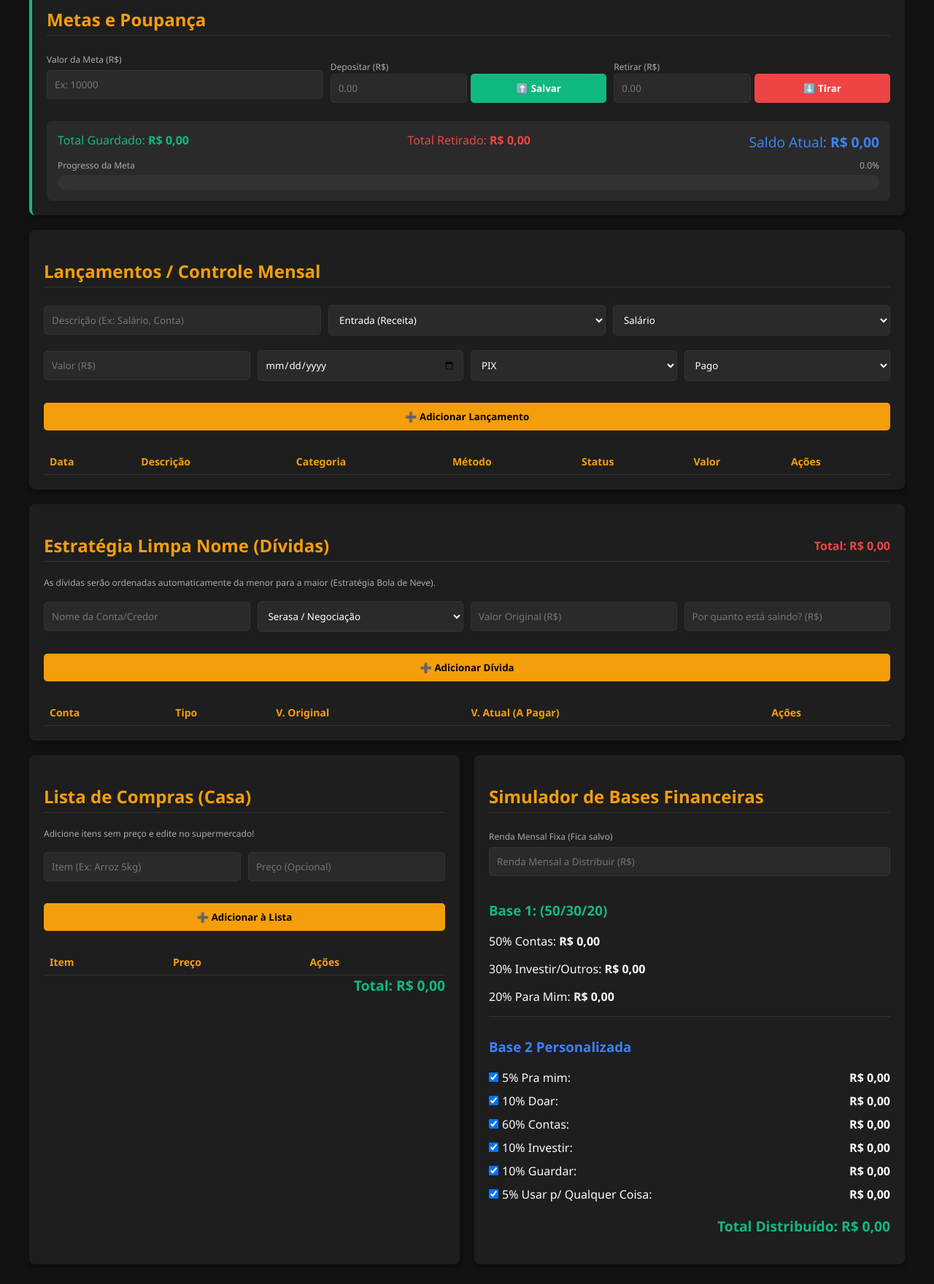
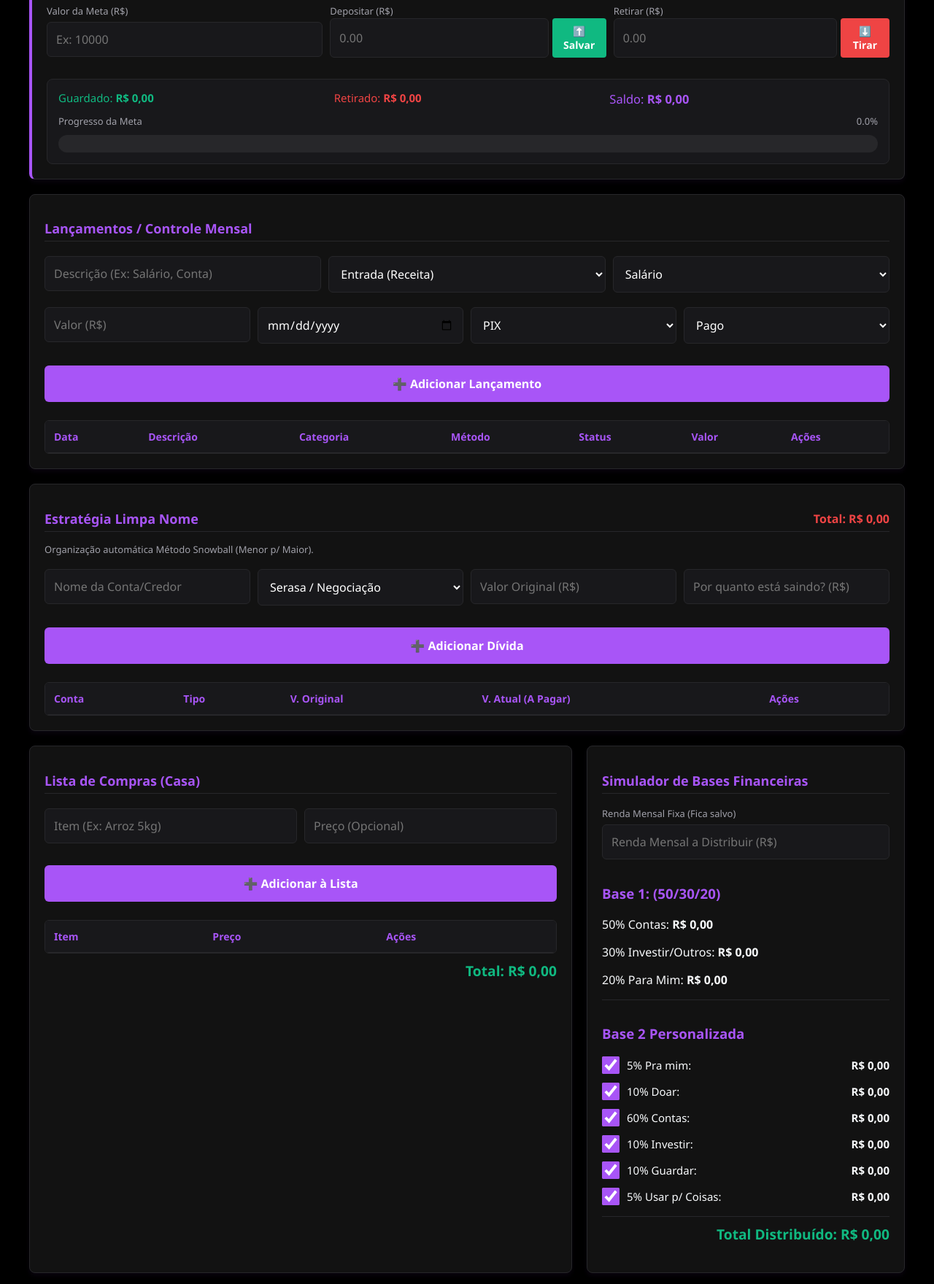
Before and after one commit to gorillazburguerofc/financeiro, a plain HTML site: page index.html in a window 1280 px wide. Shown: the part 588-2348 px from the top of the page at 73% size. Drawn offline with nearby package versions, Linux system fonts and the light colour scheme.

Commit message:
Update index.html

```diff
--- a/index.html
+++ b/index.html
@@ -2,66 +2,74 @@
 <html lang="pt-BR">
 <head>
     <meta charset="UTF-8">
-    <meta name="viewport" content="width=device-width, initial-scale=1.0">
+    <meta name="viewport" content="width=device-width, initial-scale=1.0, maximum-scale=1.0, user-scalable=no">
     <title>Gorillas Financeiro - Sala de Guerra</title>
     <script src="https://cdn.jsdelivr.net/npm/chart.js"></script>
     <style>
         :root {
-            --primary: #f59e0b;
-            --bg-dark: #121212;
-            --bg-card: #1e1e1e;
+            /* Nova Paleta Preto e Roxo */
+            --primary: #a855f7; /* Roxo vibrante */
+            --primary-hover: #9333ea;
+            --bg-dark: #000000; /* Fundo Preto */
+            --bg-card: #121212; /* Fundo dos cartões um pouco mais claro que o preto */
             --text-light: #f8fafc;
             --danger: #ef4444;
             --success: #10b981;
             --info: #3b82f6;
-            --border: #333;
+            --border: #27272a;
         }
         * { box-sizing: border-box; font-family: 'Segoe UI', Tahoma, Geneva, Verdana, sans-serif; }
-        body { background-color: var(--bg-dark); color: var(--text-light); margin: 0; padding: 20px; }
+        body { background-color: var(--bg-dark); color: var(--text-light); margin: 0; padding: 15px; }
 
-        header { text-align: center; margin-bottom: 30px; border-bottom: 2px solid var(--primary); padding-bottom: 10px; }
-        h1 { margin: 0; color: var(--primary); outline: none; padding: 5px; border-radius: 5px; transition: 0.3s; }
-        h1:hover, h1:focus { background: #2a2a2a; border: 1px dashed var(--primary); }
-        h2 { border-bottom: 1px solid var(--border); padding-bottom: 5px; color: var(--primary); display: flex; justify-content: space-between; align-items: center;}
+        header { text-align: center; margin-bottom: 25px; border-bottom: 2px solid var(--primary); padding-bottom: 10px; }
+        h1 { margin: 0; color: var(--primary); outline: none; padding: 5px; border-radius: 5px; transition: 0.3s; font-size: 24px; line-height: 1.2; }
+        h1:hover, h1:focus { background: #1a1a1a; border: 1px dashed var(--primary); }
+        h2 { border-bottom: 1px solid var(--border); padding-bottom: 5px; color: var(--primary); display: flex; justify-content: space-between; align-items: center; font-size: 18px; flex-wrap: wrap; gap: 10px;}
 
+        /* Ajuste de Grid para Celular e Desktop */
         .container { max-width: 1200px; margin: 0 auto; display: grid; gap: 20px; grid-template-columns: 1fr; }
-        @media (min-width: 768px) { .container { grid-template-columns: 1fr 1fr; } }
+        @media (min-width: 992px) { .container { grid-template-columns: 1fr 1fr; } }
 
-        .card { background: var(--bg-card); padding: 20px; border-radius: 8px; box-shadow: 0 4px 6px rgba(0,0,0,0.3); }
+        .card { background: var(--bg-card); padding: 20px; border-radius: 8px; border: 1px solid var(--border); box-shadow: 0 4px 6px rgba(168, 85, 247, 0.05); }
         .full-width { grid-column: 1 / -1; }
 
-        input, select, button { width: 100%; padding: 10px; margin: 5px 0 15px; border-radius: 5px; border: 1px solid var(--border); background: #2a2a2a; color: white; }
-        input[type="checkbox"] { width: auto; margin: 0; }
+        /* Font-size 16px evita o zoom automático no celular */
+        input, select, button { width: 100%; padding: 12px; margin: 5px 0 15px; border-radius: 6px; border: 1px solid var(--border); background: #18181b; color: white; font-size: 16px; }
+        input[type="checkbox"] { width: 24px; height: 24px; margin: 0; accent-color: var(--primary); }
 
-        button { background: var(--primary); color: #000; font-weight: bold; cursor: pointer; border: none; transition: 0.3s; }
-        button:hover { filter: brightness(1.1); }
+        button { background: var(--primary); color: #fff; font-weight: bold; cursor: pointer; border: none; transition: 0.3s; padding: 14px; font-size: 16px; }
+        button:hover { background: var(--primary-hover); }
 
-        .btn-small { width: auto; padding: 5px 10px; margin: 2px; font-size: 12px; }
+        .btn-small { width: auto; padding: 8px 12px; margin: 2px; font-size: 14px; border-radius: 4px; }
         .btn-clone { background: var(--info); color: white; }
         .btn-edit { background: var(--primary); color: white; }
         .btn-del { background: var(--danger); color: white; }
         .btn-cancel { background: var(--danger); color: white; display: none; }
 
-        table { width: 100%; border-collapse: collapse; margin-top: 10px; font-size: 14px; }
-        th, td { text-align: left; padding: 8px; border-bottom: 1px solid var(--border); }
-        th { color: var(--primary); }
+        /* Tabelas Responsivas com rolagem horizontal */
+        .table-responsive { width: 100%; overflow-x: auto; margin-top: 10px; border-radius: 6px; border: 1px solid var(--border); }
+        table { width: 100%; border-collapse: collapse; min-width: 700px; font-size: 14px; }
+        th, td { text-align: left; padding: 12px; border-bottom: 1px solid var(--border); }
+        th { color: var(--primary); background: #18181b; white-space: nowrap; }
+        td { background: var(--bg-card); }
 
-        .flex-row { display: flex; gap: 10px; align-items: center; flex-wrap: wrap; }
-        .flex-row > * { flex: 1; min-width: 150px; }
+        /* Ajuste dos Flex-rows para quebrar linha em telas pequenas */
+        .flex-row { display: flex; gap: 10px; align-items: flex-start; flex-wrap: wrap; }
+        .flex-row > * { flex: 1; min-width: 100%; }
+        @media (min-width: 600px) { .flex-row > * { min-width: 150px; } }
 
-        .total-box { font-size: 1.2em; font-weight: bold; text-align: right; color: var(--success); }
-        .checkbox-group { display: flex; align-items: center; gap: 5px; margin-bottom: 10px; }
+        .total-box { font-size: 1.2em; font-weight: bold; text-align: right; color: var(--success); padding-top: 10px; }
+        .checkbox-group { display: flex; align-items: center; gap: 10px; margin-bottom: 12px; font-size: 15px; }
 
-        .progress-bar { background: #333; width: 100%; height: 20px; border-radius: 10px; overflow: hidden; margin-top: 5px; }
-        .progress-fill { background: var(--success); width: 0%; height: 100%; transition: width 0.5s; text-align: center; font-size: 12px; line-height: 20px; color: #000; font-weight: bold; }
+        .progress-bar { background: #27272a; width: 100%; height: 24px; border-radius: 12px; overflow: hidden; margin-top: 10px; }
+        .progress-fill { background: var(--primary); width: 0%; height: 100%; transition: width 0.5s; text-align: center; font-size: 13px; line-height: 24px; color: #fff; font-weight: bold; }
     </style>
 </head>
 <body>
 
 <header>
-    <!-- Título Editável -->
     <h1 contenteditable="true" id="tituloApp" onblur="salvarTitulo()">🦍 Gorillas - Gestão Financeira Pessoal</h1>
-    <p>Sua rota de fuga e construção de império.</p>
+    <p style="color: #a1a1aa; font-size: 14px;">Sua rota de fuga e construção de império.</p>
 </header>
 
 <div class="container">
@@ -75,36 +83,36 @@
     </div>
 
     <!-- POUPANÇA E METAS -->
-    <div class="card full-width" style="border-left: 4px solid var(--success);">
+    <div class="card full-width" style="border-left: 4px solid var(--primary);">
         <h2>Metas e Poupança</h2>
         <div class="flex-row">
             <div>
-                <label style="font-size: 12px; color: #aaa;">Valor da Meta (R$)</label>
+                <label style="font-size: 13px; color: #a1a1aa;">Valor da Meta (R$)</label>
                 <input type="number" id="metaTotal" placeholder="Ex: 10000" oninput="atualizarMetas()">
             </div>
             <div>
-                <label style="font-size: 12px; color: #aaa;">Depositar (R$)</label>
+                <label style="font-size: 13px; color: #a1a1aa;">Depositar (R$)</label>
                 <div style="display:flex; gap:5px;">
                     <input type="number" id="valorDeposito" placeholder="0.00" style="margin:0;">
-                    <button style="margin:0; background: var(--success); color: white;" onclick="movimentarPoupanca('deposito')">⬆️ Salvar</button>
+                    <button class="btn-small" style="margin:0; background: var(--success);" onclick="movimentarPoupanca('deposito')">⬆️ Salvar</button>
                 </div>
             </div>
             <div>
-                <label style="font-size: 12px; color: #aaa;">Retirar (R$)</label>
+                <label style="font-size: 13px; color: #a1a1aa;">Retirar (R$)</label>
                 <div style="display:flex; gap:5px;">
                     <input type="number" id="valorRetirada" placeholder="0.00" style="margin:0;">
-                    <button style="margin:0; background: var(--danger); color: white;" onclick="movimentarPoupanca('retirada')">⬇️ Tirar</button>
+                    <button class="btn-small" style="margin:0; background: var(--danger);" onclick="movimentarPoupanca('retirada')">⬇️ Tirar</button>
                 </div>
             </div>
         </div>
 
-        <div style="margin-top: 15px; background: #2a2a2a; padding: 15px; border-radius: 8px;">
-            <div style="display: flex; justify-content: space-between; margin-bottom: 10px;">
-                <span style="color: var(--success);">Total Guardado: <strong id="lblDepositado">R$ 0,00</strong></span>
-                <span style="color: var(--danger);">Total Retirado: <strong id="lblRetirado">R$ 0,00</strong></span>
-                <span style="font-size: 1.2em; color: var(--info);">Saldo Atual: <strong id="lblSaldoPoupanca">R$ 0,00</strong></span>
+        <div style="margin-top: 15px; background: #18181b; padding: 15px; border-radius: 8px; border: 1px solid var(--border);">
+            <div class="flex-row" style="justify-content: space-between; margin-bottom: 10px; font-size: 15px;">
+                <span style="color: var(--success); min-width: auto;">Guardado: <strong id="lblDepositado">R$ 0,00</strong></span>
+                <span style="color: var(--danger); min-width: auto;">Retirado: <strong id="lblRetirado">R$ 0,00</strong></span>
+                <span style="font-size: 1.1em; color: var(--primary); min-width: auto;">Saldo: <strong id="lblSaldoPoupanca">R$ 0,00</strong></span>
             </div>
-            <div style="display: flex; justify-content: space-between; font-size: 12px; color: #aaa;">
+            <div style="display: flex; justify-content: space-between; font-size: 13px; color: #a1a1aa;">
                 <span>Progresso da Meta</span>
                 <span id="lblPorcentagemMeta">0%</span>
             </div>
@@ -153,6 +161,7 @@
             <button id="btn-cancel-lanc" class="btn-cancel" onclick="cancelarEdicao('lancamento')">Cancelar Edição</button>
         </div>
 
+        <div class="table-responsive">
             <table id="tabelaLancamentos">
                 <thead>
                     <tr><th>Data</th><th>Descrição</th><th>Categoria</th><th>Método</th><th>Status</th><th>Valor</th><th>Ações</th></tr>
@@ -160,14 +169,15 @@
                 <tbody></tbody>
             </table>
         </div>
+    </div>
 
     <!-- DÍVIDAS E CONTAS -->
     <div class="card full-width">
         <h2>
-            Estratégia Limpa Nome (Dívidas)
+            Estratégia Limpa Nome
             <span id="lblTotalDividas" style="color: var(--danger); font-size: 16px;">Total: R$ 0,00</span>
         </h2>
-        <p style="font-size: 12px; color: #aaa;">As dívidas serão ordenadas automaticamente da menor para a maior (Estratégia Bola de Neve).</p>
+        <p style="font-size: 13px; color: #a1a1aa;">Organização automática Método Snowball (Menor p/ Maior).</p>
         <div class="flex-row">
             <input type="text" id="divNome" placeholder="Nome da Conta/Credor">
             <select id="divTipo">
@@ -184,6 +194,7 @@
             <button id="btn-cancel-div" class="btn-cancel" onclick="cancelarEdicao('divida')">Cancelar Edição</button>
         </div>
 
+        <div class="table-responsive">
             <table id="tabelaDividas">
                 <thead>
                     <tr><th>Conta</th><th>Tipo</th><th>V. Original</th><th>V. Atual (A Pagar)</th><th>Ações</th></tr>
@@ -191,11 +202,11 @@
                 <tbody></tbody>
             </table>
         </div>
+    </div>
 
     <!-- LISTA DE COMPRAS -->
     <div class="card">
         <h2>Lista de Compras (Casa)</h2>
-        <p style="font-size: 12px; color: #aaa;">Adicione itens sem preço e edite no supermercado!</p>
         <div class="flex-row">
             <input type="text" id="compraItem" placeholder="Item (Ex: Arroz 5kg)">
             <input type="number" id="compraValor" placeholder="Preço (Opcional)">
@@ -205,35 +216,37 @@
             <button id="btn-cancel-compra" class="btn-cancel" onclick="cancelarEdicao('compra')">Cancelar</button>
         </div>
 
+        <div class="table-responsive">
             <table id="tabelaCompras">
                 <thead><tr><th>Item</th><th>Preço</th><th>Ações</th></tr></thead>
                 <tbody></tbody>
             </table>
+        </div>
         <div class="total-box" id="totalCompras">Total: R$ 0,00</div>
     </div>
 
     <!-- BASES FINANCEIRAS -->
     <div class="card">
         <h2>Simulador de Bases Financeiras</h2>
-        <label style="font-size: 12px; color: #aaa;">Renda Mensal Fixa (Fica salvo)</label>
+        <label style="font-size: 13px; color: #a1a1aa;">Renda Mensal Fixa (Fica salvo)</label>
         <input type="number" id="baseRenda" placeholder="Renda Mensal a Distribuir (R$)" oninput="salvarRendaBase()">
 
         <div style="margin-top: 15px;">
-            <h3 style="color: #10b981;">Base 1: (50/30/20)</h3>
+            <h3 style="color: var(--primary);">Base 1: (50/30/20)</h3>
             <p>50% Contas: <strong id="b1Contas">R$ 0,00</strong></p>
             <p>30% Investir/Outros: <strong id="b1Invest">R$ 0,00</strong></p>
             <p>20% Para Mim: <strong id="b1Mim">R$ 0,00</strong></p>
         </div>
 
-        <div style="margin-top: 15px; border-top: 1px solid var(--border); padding-top: 10px;">
-            <h3 style="color: var(--info);">Base 2 Personalizada</h3>
-            <div class="checkbox-group"><input type="checkbox" id="chkMim" checked onchange="calcularBases()"> 5% Pra mim: <strong id="b2Mim" style="margin-left:auto;">R$ 0,00</strong></div>
-            <div class="checkbox-group"><input type="checkbox" id="chkDoar" checked onchange="calcularBases()"> 10% Doar: <strong id="b2Doar" style="margin-left:auto;">R$ 0,00</strong></div>
-            <div class="checkbox-group"><input type="checkbox" id="chkContas" checked onchange="calcularBases()"> 60% Contas: <strong id="b2Contas" style="margin-left:auto;">R$ 0,00</strong></div>
-            <div class="checkbox-group"><input type="checkbox" id="chkInvest" checked onchange="calcularBases()"> 10% Investir: <strong id="b2Invest" style="margin-left:auto;">R$ 0,00</strong></div>
-            <div class="checkbox-group"><input type="checkbox" id="chkGuardar" checked onchange="calcularBases()"> 10% Guardar: <strong id="b2Guardar" style="margin-left:auto;">R$ 0,00</strong></div>
-            <div class="checkbox-group"><input type="checkbox" id="chkLivre" checked onchange="calcularBases()"> 5% Usar p/ Qualquer Coisa: <strong id="b2Livre" style="margin-left:auto;">R$ 0,00</strong></div>
-            <p class="total-box">Total Distribuído: <span id="b2TotalDist">R$ 0,00</span></p>
+        <div style="margin-top: 15px; border-top: 1px solid var(--border); padding-top: 15px;">
+            <h3 style="color: var(--primary);">Base 2 Personalizada</h3>
+            <div class="checkbox-group"><input type="checkbox" id="chkMim" checked onchange="calcularBases()"> <span style="flex:1;">5% Pra mim:</span> <strong id="b2Mim">R$ 0,00</strong></div>
+            <div class="checkbox-group"><input type="checkbox" id="chkDoar" checked onchange="calcularBases()"> <span style="flex:1;">10% Doar:</span> <strong id="b2Doar">R$ 0,00</strong></div>
+            <div class="checkbox-group"><input type="checkbox" id="chkContas" checked onchange="calcularBases()"> <span style="flex:1;">60% Contas:</span> <strong id="b2Contas">R$ 0,00</strong></div>
+            <div class="checkbox-group"><input type="checkbox" id="chkInvest" checked onchange="calcularBases()"> <span style="flex:1;">10% Investir:</span> <strong id="b2Invest">R$ 0,00</strong></div>
+            <div class="checkbox-group"><input type="checkbox" id="chkGuardar" checked onchange="calcularBases()"> <span style="flex:1;">10% Guardar:</span> <strong id="b2Guardar">R$ 0,00</strong></div>
+            <div class="checkbox-group"><input type="checkbox" id="chkLivre" checked onchange="calcularBases()"> <span style="flex:1;">5% Usar p/ Coisas:</span> <strong id="b2Livre">R$ 0,00</strong></div>
+            <p class="total-box" style="border-top: 1px solid var(--border); margin-top: 15px;">Total Distribuído: <span id="b2TotalDist">R$ 0,00</span></p>
         </div>
     </div>
 
@@ -293,7 +306,6 @@
             lancamentos.push(item);
         }
 
-        // Limpar campos
         document.getElementById('lancDesc').value = '';
         document.getElementById('lancValor').value = '';
         salvarERenderizar();
@@ -313,7 +325,7 @@
         editandoId.lancamento = id;
         let btn = document.getElementById('btn-salvar-lanc');
         btn.innerText = "✓ Atualizar Lançamento";
-        btn.style.background = "#f59e0b"; // Lógica de cores inspirada na Hamburgueria Gorillas
+        btn.style.background = "var(--primary-hover)";
         document.getElementById('btn-cancel-lanc').style.display = "block";
     }
 
@@ -357,14 +369,14 @@
         editandoId.divida = id;
         let btn = document.getElementById('btn-salvar-div');
         btn.innerText = "✓ Atualizar Dívida";
-        btn.style.background = "#f59e0b";
+        btn.style.background = "var(--primary-hover)";
         document.getElementById('btn-cancel-div').style.display = "block";
     }
 
     // --- FUNÇÕES DE COMPRAS ---
     function addCompra() {
         const nome = document.getElementById('compraItem').value;
-        const valor = parseFloat(document.getElementById('compraValor').value) || 0; // Valor Opcional agora
+        const valor = parseFloat(document.getElementById('compraValor').value) || 0;
 
         if(!nome) return alert("Preencha pelo menos o nome do item!");
 
@@ -396,7 +408,7 @@
         editandoId.compra = id;
         let btn = document.getElementById('btn-salvar-compra');
         btn.innerText = "✓ Atualizar Compra";
-        btn.style.background = "#f59e0b";
+        btn.style.background = "var(--primary-hover)";
         document.getElementById('btn-cancel-compra').style.display = "block";
     }
 
@@ -506,9 +518,9 @@
                     <td>${dataStr}</td>
                     <td>${i.desc}</td><td>${i.cat}</td><td>${i.metodo}</td>
                     <td>${i.status}</td><td style="${corTipo}; font-weight:bold;">${formataMoeda(i.valor)}</td>
-                    <td style="min-width: 180px;">
+                    <td style="min-width: 140px;">
                         <button class="btn-small btn-edit" onclick="editarLancamento(${i.id})">✏️</button>
-                        <button class="btn-small btn-clone" onclick="clonar('lancamentos', ${i.id})">Clonar</button>
+                        <button class="btn-small btn-clone" onclick="clonar('lancamentos', ${i.id})">📄</button>
                         <button class="btn-small btn-del" onclick="deletar('lancamentos', ${i.id})">X</button>
                     </td>
                 </tr>
@@ -520,7 +532,6 @@
         const tbody = document.querySelector('#tabelaDividas tbody');
         tbody.innerHTML = '';
 
-        // Bola de neve (menor p/ maior)
         dividas.sort((a, b) => a.vAtual - b.vAtual);
         let total = 0;
 
@@ -529,11 +540,11 @@
             tbody.innerHTML += `
                 <tr>
                     <td>${i.nome}</td><td>${i.tipo}</td>
-                    <td style="text-decoration: line-through; color: #888;">${formataMoeda(i.vOriginal)}</td>
+                    <td style="text-decoration: line-through; color: #a1a1aa;">${formataMoeda(i.vOriginal)}</td>
                     <td style="color: var(--danger); font-weight:bold;">${formataMoeda(i.vAtual)}</td>
-                    <td style="min-width: 180px;">
+                    <td style="min-width: 140px;">
                         <button class="btn-small btn-edit" onclick="editarDivida(${i.id})">✏️</button>
-                        <button class="btn-small btn-clone" onclick="clonar('dividas', ${i.id})">Clonar</button>
+                        <button class="btn-small btn-clone" onclick="clonar('dividas', ${i.id})">📄</button>
                         <button class="btn-small btn-del" onclick="deletar('dividas', ${i.id})">X</button>
                     </td>
                 </tr>
@@ -548,13 +559,13 @@
         let total = 0;
         compras.forEach(i => {
             total += i.valor;
-            let displayValor = i.valor > 0 ? formataMoeda(i.valor) : '<span style="color:#aaa;">À definir</span>';
+            let displayValor = i.valor > 0 ? formataMoeda(i.valor) : '<span style="color:#a1a1aa;">À definir</span>';
             tbody.innerHTML += `
                 <tr>
                     <td>${i.nome}</td><td>${displayValor}</td>
-                    <td style="min-width: 180px;">
+                    <td style="min-width: 140px;">
                         <button class="btn-small btn-edit" onclick="editarCompra(${i.id})">✏️</button>
-                        <button class="btn-small btn-clone" onclick="clonar('compras', ${i.id})">Clonar</button>
+                        <button class="btn-small btn-clone" onclick="clonar('compras', ${i.id})">📄</button>
                         <button class="btn-small btn-del" onclick="deletar('compras', ${i.id})">X</button>
                     </td>
                 </tr>
@@ -604,11 +615,21 @@
                 datasets: [{
                     label: 'Resumo (R$)',
                     data: [totalEntradas, totalSaidas, totalDividas],
-                    backgroundColor: ['#10b981', '#ef4444', '#f59e0b'],
+                    backgroundColor: ['#10b981', '#ef4444', '#a855f7'],
                     borderWidth: 0
                 }]
             },
-            options: { responsive: true, maintainAspectRatio: false }
+            options: {
+                responsive: true,
+                maintainAspectRatio: false,
+                plugins: {
+                    legend: { labels: { color: '#f8fafc' } }
+                },
+                scales: {
+                    y: { ticks: { color: '#a1a1aa' }, grid: { color: '#27272a' } },
+                    x: { ticks: { color: '#a1a1aa' }, grid: { color: '#27272a' } }
+                }
+            }
         });
     }
 </script>
```
Lines whose indentation alone changed are shown as unchanged.
